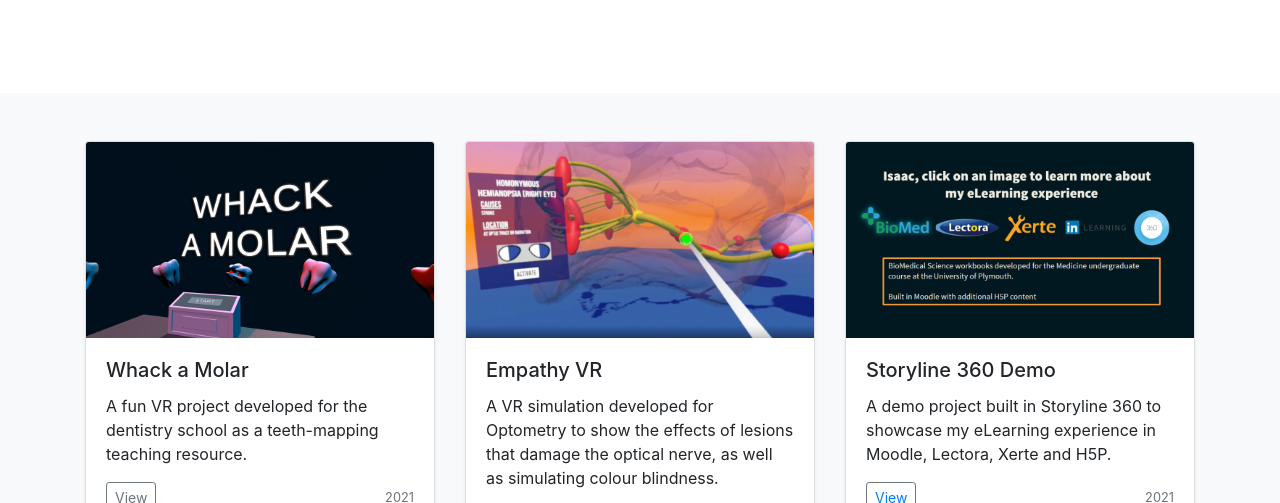
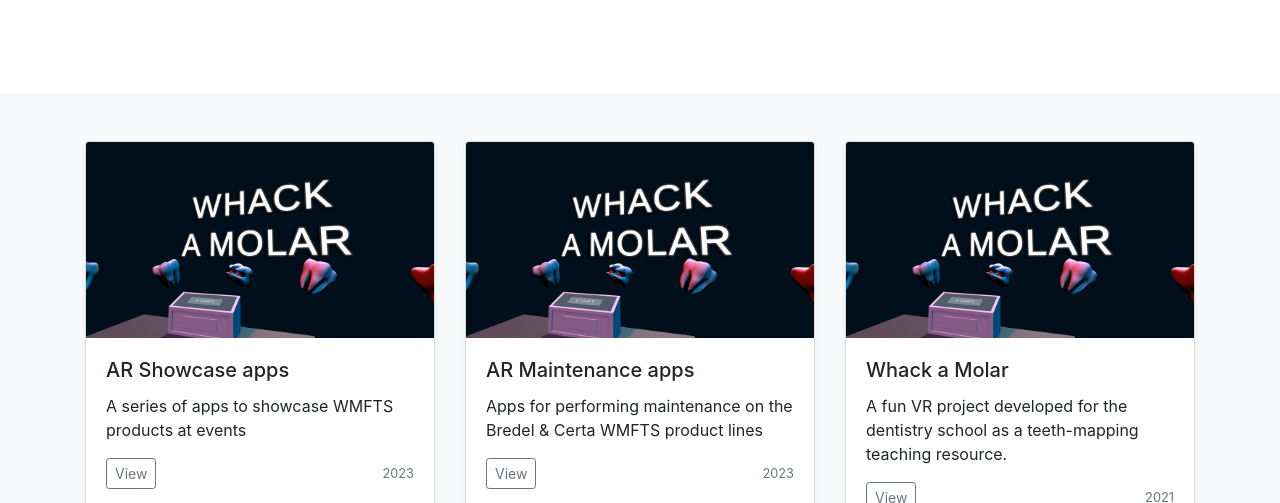
Before and after one commit to IsaacGillard95/isaacgillard95.github.io, a plain HTML site: page index.html in a window 1280 px wide. Shown: the part 295-798 px from the top of the page. Drawn offline with nearby package versions, Linux system fonts and the light colour scheme.

Commit message:
add wmfts pages

```diff
--- a/index.html
+++ b/index.html
@@ -61,6 +61,38 @@
           <img class="card-img-top" src="images/thumbnails/WAM.PNG" alt="Whack a Molar">
 
           <div class="card-body">
+            <h5 class="card-title">AR Showcase apps</h5>
+            <p class="card-text">A series of apps to showcase WMFTS products at events</p>
+            <div class="d-flex justify-content-between align-items-center">
+              <div class="btn-group">
+                <button type="button" class="btn btn-sm btn-outline-secondary viewButton" id="1">View</button>
+              </div>
+              <small class="text-muted">2023</small>
+            </div>
+          </div>
+        </div>
+      </div>
+      <div class="col">
+        <div class="card shadow-sm">
+          <img class="card-img-top" src="images/thumbnails/WAM.PNG" alt="Whack a Molar">
+
+          <div class="card-body">
+            <h5 class="card-title">AR Maintenance apps</h5>
+            <p class="card-text">Apps for performing maintenance on the Bredel & Certa WMFTS product lines</p>
+            <div class="d-flex justify-content-between align-items-center">
+              <div class="btn-group">
+                <button type="button" class="btn btn-sm btn-outline-secondary viewButton" id="1">View</button>
+              </div>
+              <small class="text-muted">2023</small>
+            </div>
+          </div>
+        </div>
+      </div>
+      <div class="col">
+        <div class="card shadow-sm">
+          <img class="card-img-top" src="images/thumbnails/WAM.PNG" alt="Whack a Molar">
+
+          <div class="card-body">
             <h5 class="card-title">Whack a Molar</h5>
             <p class="card-text">A fun VR project developed for the dentistry school as a teeth-mapping teaching resource.</p>
             <div class="d-flex justify-content-between align-items-center">
@@ -95,7 +127,7 @@
             <p class="card-text">A demo project built in Storyline 360 to showcase my eLearning experience in Moodle, Lectora, Xerte and H5P.</p>
             <div class="d-flex justify-content-between align-items-center">
               <div class="btn-group">
-                <button type="button" class="btn btn-sm btn-outline-secondary"><a href="http://isaacg.github.io/storyline/story.html">View</a></button>
+                <button type="button" class="btn btn-sm btn-outline-secondary"><a href="http://isaacg.github.io/scorm/story.html">View</a></button>
               </div>
               <small class="text-muted">2021</small>
             </div>
```
